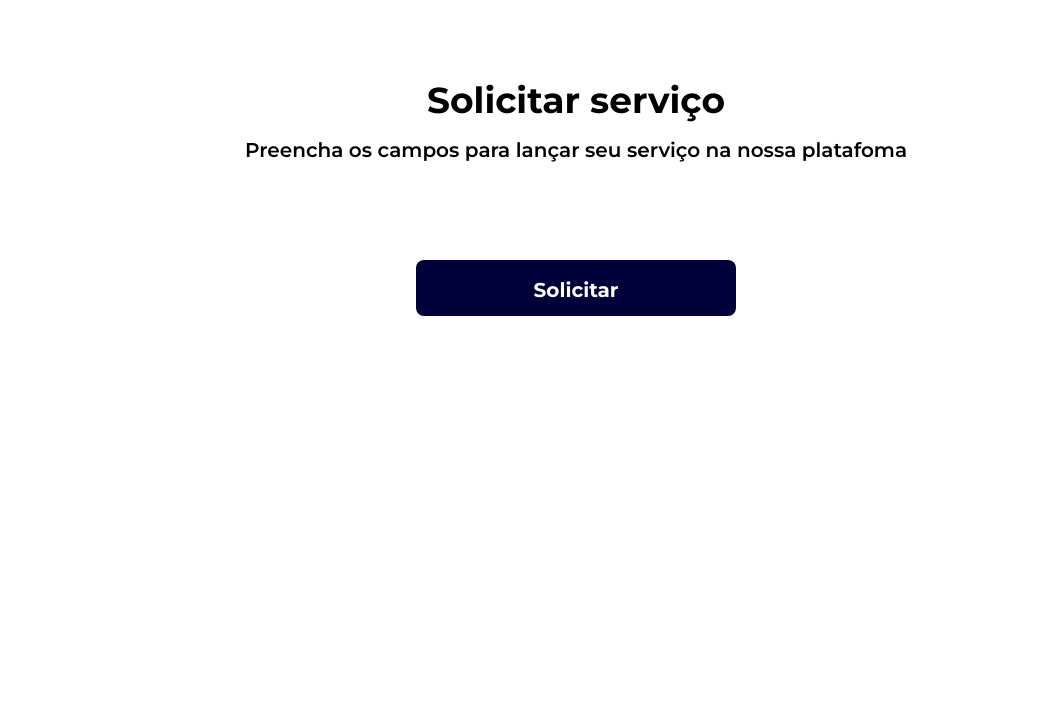
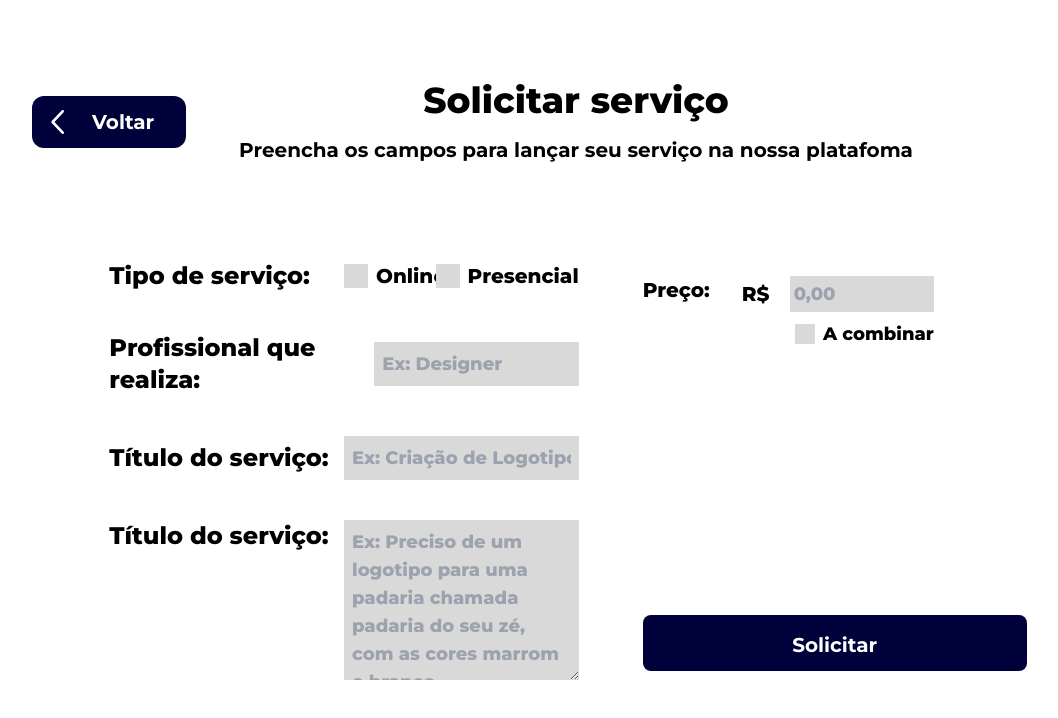
Before and after one commit to jdavidoliveira/uez_website, a Next.js app: page /solicitarservico in a window 1280 px wide. Shown: the top 718 px of the page, without its empty margins (64-1122 px from the left). Built offline with nearby package versions, Linux system fonts and the light colour scheme; no server answers.

Commit message:
UI da tela de solicitação

```diff
--- a/src/app/solicitarservico/page.tsx
+++ b/src/app/solicitarservico/page.tsx
@@ -1,14 +1,71 @@
+"use client"
+
+import Input from "@/components/Forms/Input/Input";
+import { ChevronLeftIcon } from "@radix-ui/react-icons";
+import Link from "next/link";
+
 export default function SolicitarServico() {
     return (
         <main className="w-full h-full flex flex-col items-center gap-24 p-20">
+            <Link href="/" className="fixed left-24 top-24 text-xl font-bold px-2 bg-azulao rounded-xl text-white flex items-center justify-center">
+                <ChevronLeftIcon width={40} height={40} />
+                <span className="m-3 mr-6">
+                    Voltar
+                </span>
+            </Link>
             <div className="w-full flex flex-col items-center gap-4 justify-center">
-                <h1 className="text-4xl font-bold">Solicitar serviço</h1>
-                <h2 className="text-xl font-semibold">Preencha os campos para lançar seu serviço na nossa platafoma</h2>
+                <h1 className="text-4xl font-extrabold">Solicitar serviço</h1>
+                <h2 className="text-xl font-bold">Preencha os campos para lançar seu serviço na nossa platafoma</h2>
             </div>
-            <div className="w-full flex flex-row items-center self-center justify-center">
-                <div className=""></div>
-                <div>
-                    <button className="bg-azulao p-4 h-14 w-80 rounded-lg font-bold text-white text-xl transition hover:scale-105">Solicitar</button>
+            <div className="w-10/12 h-4/6 flex flex-row items-center self-center gap-12    justify-center">
+                <div className="flex-1 h-full flex flex-col gap-10">
+                    <div className="w-full flex items-center justify-between">
+                        <label htmlFor="online" className="text-2xl font-extrabold">Tipo de serviço:</label>
+                        <div className="w-1/2 flex items-center justify-between" >
+                            <div className="w-1/2 flex items-center justify-start gap-2">
+                                <Input type="checkbox" id="online" noLabel />
+                                <label htmlFor="online" className="font-extrabold text-xl">Online</label>
+                            </div>
+                            <div className="w-1/2 flex items-center justify-end gap-2">
+                                <Input type="checkbox" id="presencial" noLabel />
+                                <label htmlFor="presencial" className="font-extrabold text-xl">Presencial</label>
+                            </div>
+                        </div>
+                    </div>
+                    <div className="w-full flex items-center justify-between">
+                        <label htmlFor="nomeservico" className="text-2xl font-extrabold">Profissional que realiza:</label>
+                        <div className="w-1/2 flex items-center justify-between" >
+                            <input type="text" id="nomeservico" className="bg-cinzero p-2 w-full text-lg font-extrabold outline-none" placeholder="Ex: Designer" />
+                        </div>
+                    </div>
+                    <div className="w-full flex items-center justify-between">
+                        <label htmlFor="tituloservico" className="text-2xl font-extrabold">Título do serviço:</label>
+                        <div className="w-1/2 flex items-center justify-between" >
+                            <input type="text" id="tituloservico" className="bg-cinzero p-2 w-full text-lg font-extrabold outline-none" placeholder="Ex: Criação de Logotipo" />
+                        </div>
+                    </div>
+                    <div className="w-full h-full flex items-start justify-between">
+                        <label htmlFor="tituloservico" className="text-2xl font-extrabold">Título do serviço:</label>
+                        <div className="w-1/2 flex items-center justify-between" >
+                            <textarea id="tituloservico" className="bg-cinzero p-2 h-40 w-full text-lg font-extrabold outline-none" placeholder="Ex: Preciso de um logotipo para uma padaria chamada padaria do seu zé, com as cores marrom e branco" />
+                        </div>
+                    </div>
+                </div>
+                <div className="h-full flex flex-col items-center justify-between p-4">
+                    <div className="w-full flex items-start gap-8" >
+                        <label htmlFor="online" className="font-extrabold text-xl">Preço:</label>
+                        <div className="w-1/2 flex flex-col items-start gap-2">
+                            <div className="w-full flex items-center justify-between gap-3">
+                                <label htmlFor="preco" className="font-extrabold text-xl">R$</label>
+                                <input type="number" min={0} id="preco" className="bg-cinzero p-1 w-9/12 text-lg font-extrabold outline-none" placeholder="0,00" />
+                            </div>
+                            <span className="w-full flex items-center justify-end justify-self-end  gap-2">
+                                <Input type="checkbox" className="w-5 h-5" id="acombinar" noLabel />
+                                <label htmlFor="acombinar" className="font-extrabold text-lg">A combinar</label>
+                            </span>
+                        </div>
+                    </div>
+                    <button className="bg-azulao p-4 h-14 w-96 rounded-lg font-bold text-white text-xl transition hover:scale-105">Solicitar</button>
                 </div>
             </div>
 
```
